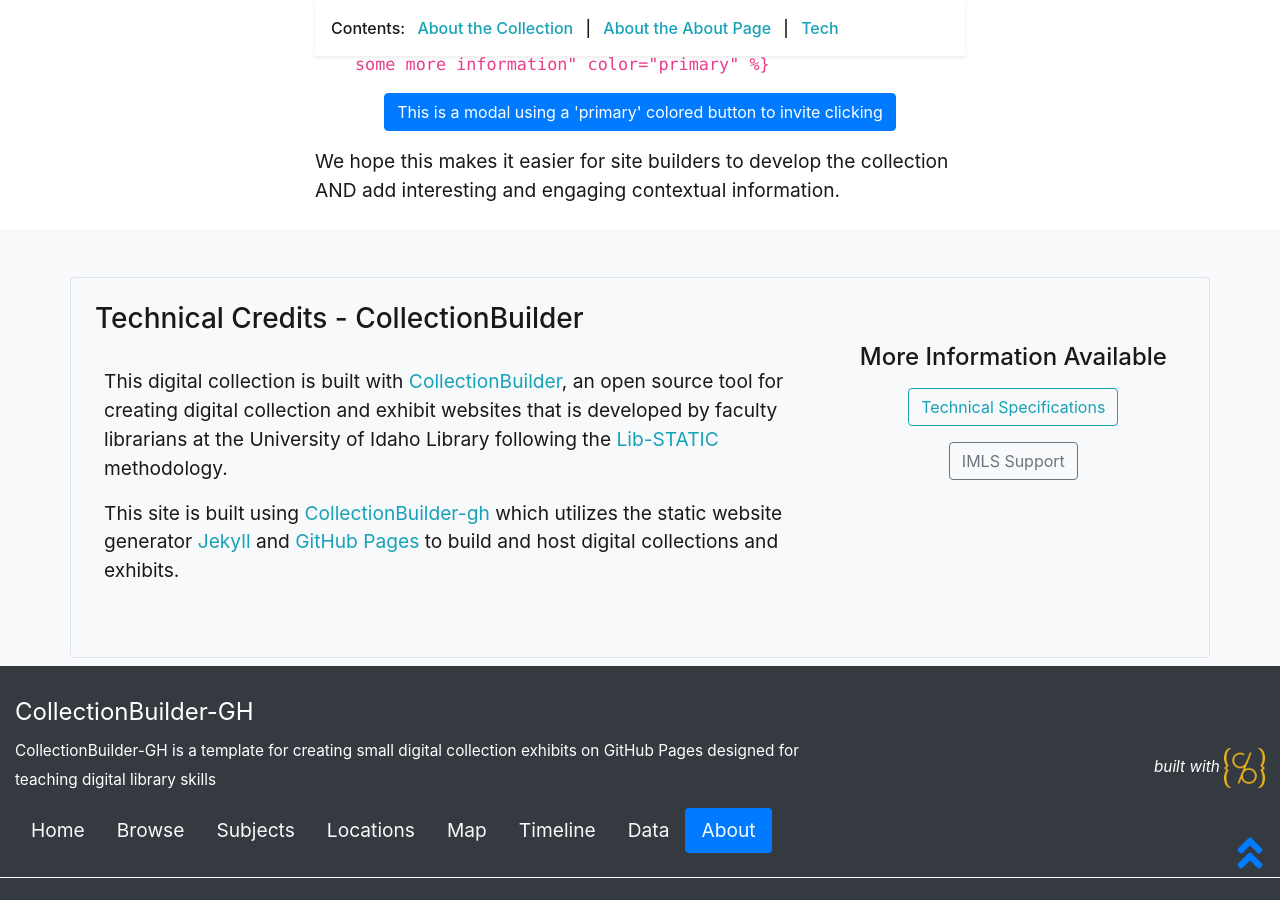
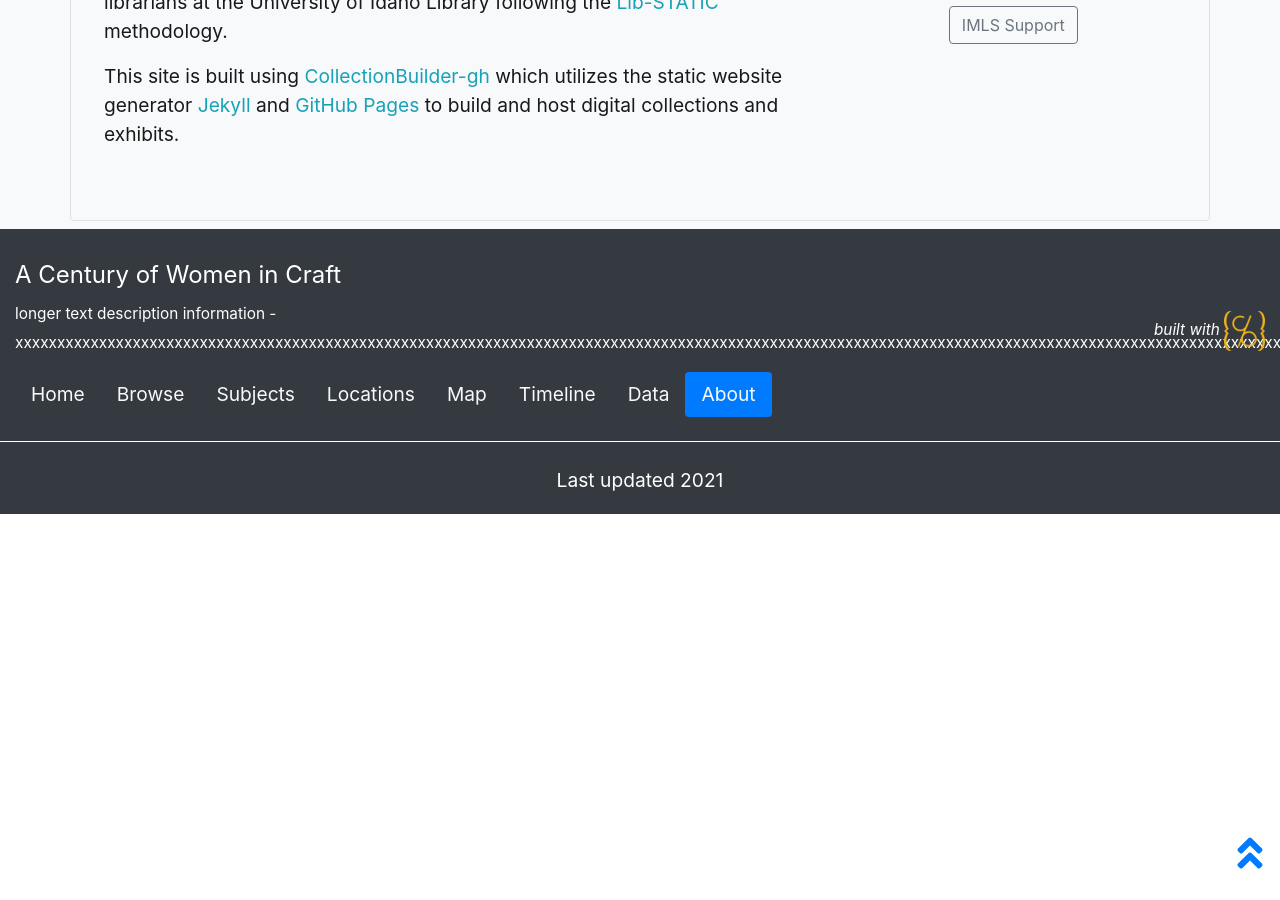
Before and after one commit to cedwardwhite/20210116_test, a Jekyll site: the page built from pages/about.md, in a window 1280 px wide and 900 px high, scrolled down 3481 px. Built offline with Jekyll 4.4.1, drawn with Linux system fonts in a browser that asks for light colours; after the commit the page ends 3995 px from its top, so only the background shows below that; some of the changed text lies outside the part shown.

Commit message:
Update _config.yml

```diff
--- a/_config.yml
+++ b/_config.yml
@@ -8,9 +8,9 @@
 # URL VARIABLES
 #
 # url is your gh-pages base, following the pattern: username.github.io
-url: https://collectionbuilder.github.io
+url: https://cedwardwhite.github.io
 # baseurl is your github repository's name prefixed with a /
-baseurl: /collectionbuilder-gh
+baseurl: /20210116_test
 # location of code, the full url to your github repository
 source-code: https://github.com/CollectionBuilder/collectionbuilder-gh
 
@@ -18,20 +18,20 @@
 # SITE SETTINGS
 #
 # title of site appears in banner
-title: CollectionBuilder-GH
+title: A Century of Women in Craft
 # tagline, a short phrase that will appear throughout the site in the top banner
-tagline: a template for creating simple digital exhibits
+tagline: Chicago and the Kalo workshop
 # description appears in meta tags and other locations
 # this description might appear in search result lists, keep around 160 characters max
-description: "CollectionBuilder-GH is a template for creating small digital collection exhibits on GitHub Pages designed for teaching digital library skills"
+description: "longer text description information - xxxxxxxxxxxxxxxxxxxxxxxxxxxxxxxxxxxxxxxxxxxxxxxxxxxxxxxxxxxxxxxxxxxxxxxxxxxxxxxxxxxxxxxxxxxxxxxxxxxxxxxxxxxxxxxxxxxxxxxxxxxxxxxxxxxxxxxxxxxxxxxxxxxxxxxxxxxxxxxxxxxxxxxxxxxxxxxxxxxxxxxxxxxxx"
 # creator of the digital collection, to appear in meta tags; we typically use our GitHub usernames but feel free to just use your name
-author: CollectionBuilder
+author: U.Oregon
 
 ##########
 # COLLECTION SETTINGS
 #
 # choose metadata: this is the name of the csv file in your _data directory that describes the objects in your collection
-metadata: demo-metadata
+metadata: A Century of Women in Craft - Sheet1
 
 ##########
 # GOOGLE SERVICES [optional!]
```
